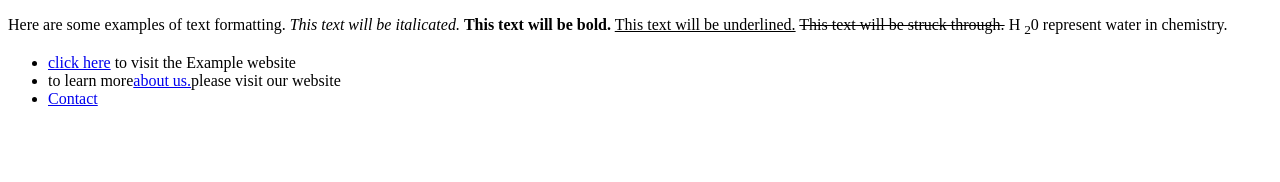
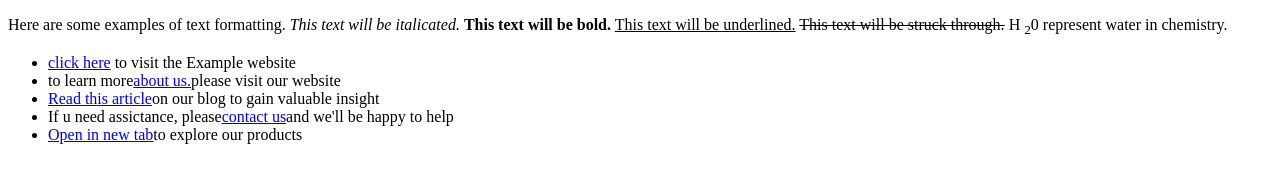
Before and after one commit to atandaalfanla-alt/learncenter, a plain HTML site: page dex.html in a window 1280 px wide. Drawn offline with Linux system fonts and the light colour scheme.

Commit message:
nineth commit

```diff
--- a/dex.html
+++ b/dex.html
@@ -10,7 +10,9 @@
  <ul>
         <li><a href="index.html">click here</a> to visit the Example website</li>
         <li> to learn more<a href="aboutus.html">about us.</a>please visit our website</li>
-        <li><a href="contact.html">Contact</a></li>
+        <li><a href="contact.html">Read this article</a>on our blog to gain valuable insight</li>
+        <li>If u need assictance, please<a href="register.html">contact us</a>and we'll be happy to help</li>
+        <li><a href="dex.html">Open in new tab</a>to explore our products</li>
     </ul>
 </body>
 </html>
```
Also changed, not shown: register.html (added, +14 -0 lines).
